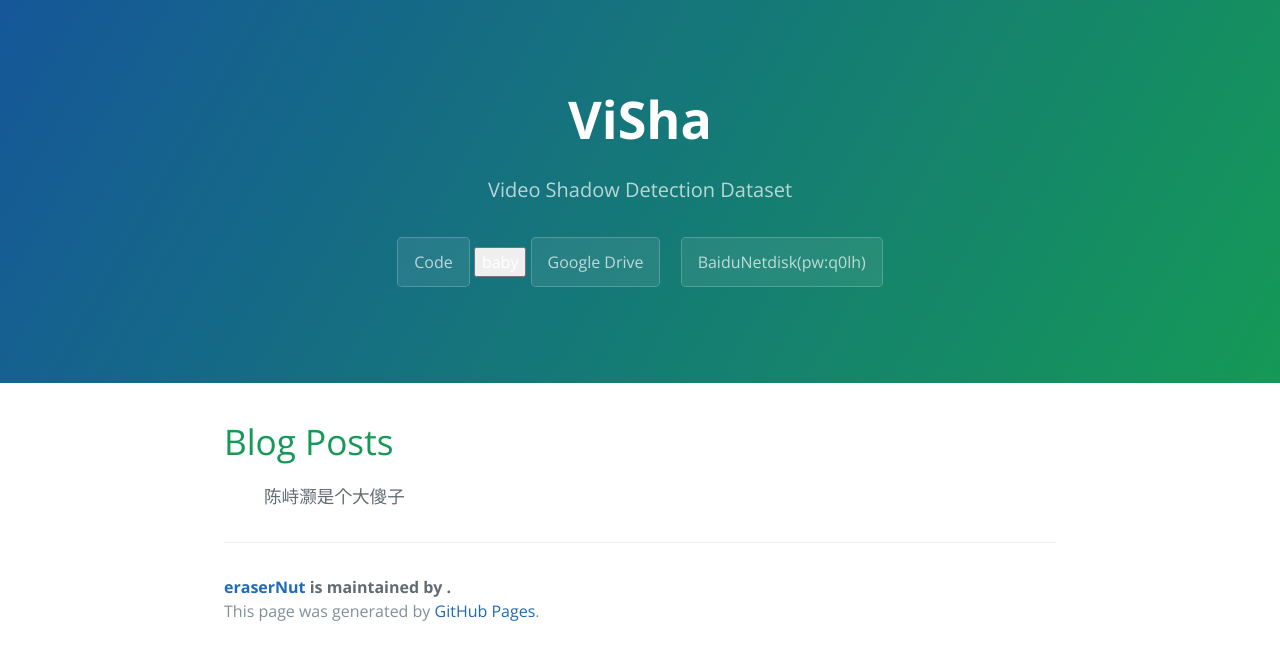
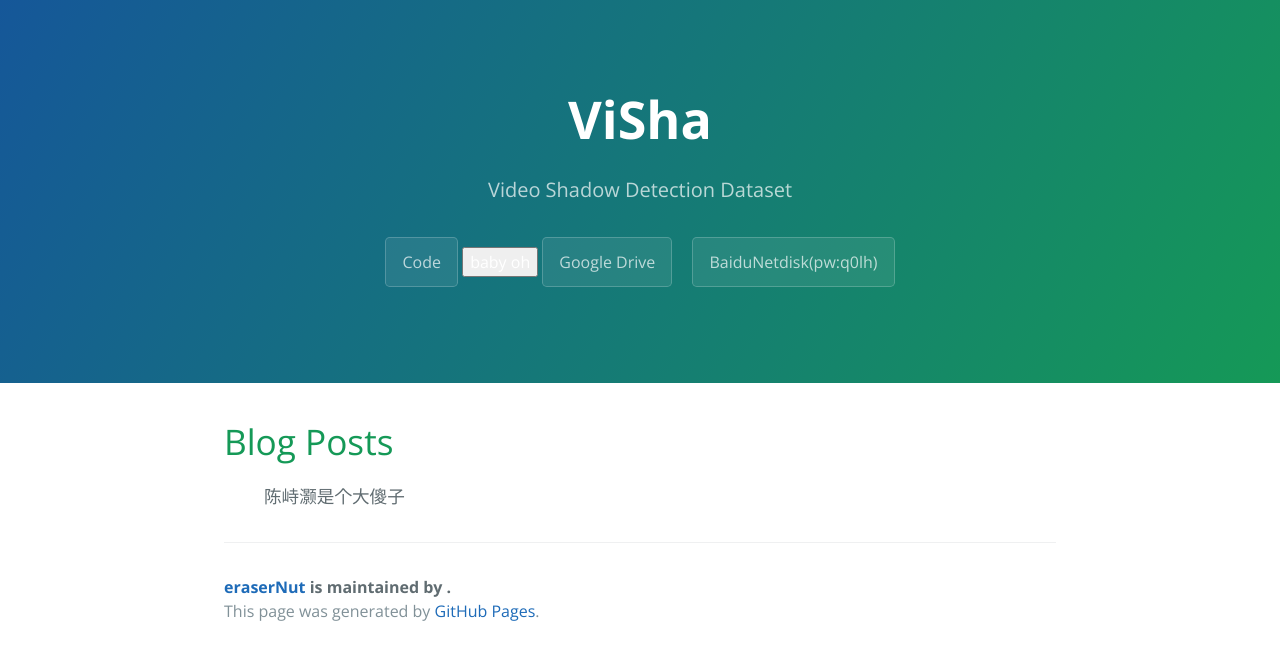
Before and after one commit to eraserNut/eraserNut.github.io, a Jekyll site: the page built from index.html, in a window 1280 px wide. Shown: the top 660 px of the page. Built offline with Jekyll 4.4.1, drawn with Linux system fonts in a browser that asks for light colours.

Commit message:
Update page-header.html

```diff
--- a/_includes/page-header.html
+++ b/_includes/page-header.html
@@ -2,15 +2,9 @@
   <h1 class="project-name"> ViSha </h1>
   <h2 class="project-tagline">{{ "Video Shadow Detection Dataset" }}</h2>
   <a href="https://www.baidu.com/" class="btn">Code</a>
-<!--
-  <select class="btn">
-  <option value="https://www.baidu.com">dd</option>
-  <option value="https://www.baidu.com">pp</option>
-  <option value="https://www.baidu.com">tt</option>
-  <option value="https://www.baidu.com">cc</option>
-  </select> -->
+
   <div class="dropdown">
-    <button class="dropbtn">baby</button>
+    <button class="dropbtn">baby oh</button>
     <div class="dropdown-content">
       <a href="https://www.baidu.com">tt</a>
       <a href="https://www.baidu.com">pp</a>
@@ -41,13 +35,13 @@
     display: none;
     position: absolute;
     background-color: #f9f9f9;
-    min-width: 160px;
+/*     min-width: 160px; */
     box-shadow: 0px 8px 16px 0px rgba(0,0,0,0.2);
 }
 
 .dropdown-content a {
     color: black;
-    padding: 12px 16px;
+/*     padding: 12px 16px; */
     text-decoration: none;
     display: block;
 }
```
